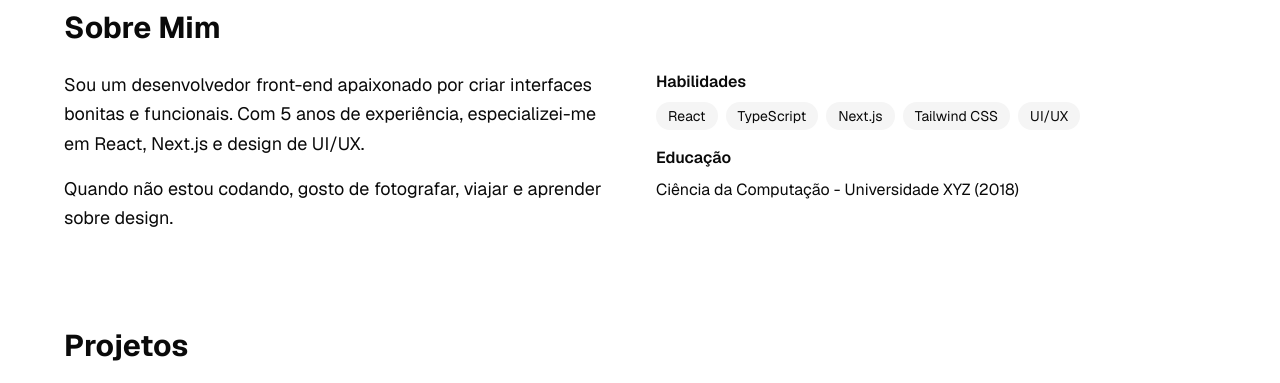
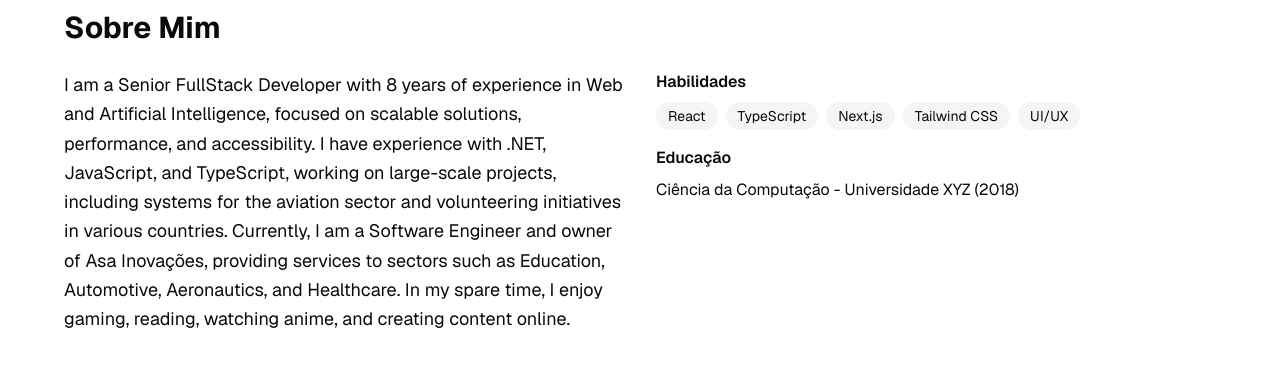
Before and after one commit to ReeseArch64/reesearch64-website, a Next.js app: page / in a window 1280 px wide. Shown: the part 270-653 px from the top of the page. Built offline with nearby package versions, Linux system fonts and the light colour scheme.

Commit message:
sobre mim

```diff
--- a/src/app/page.tsx
+++ b/src/app/page.tsx
@@ -8,6 +8,7 @@ import {
   CardContent,
 } from "@/components/ui/card";
 import { Avatar, AvatarImage, AvatarFallback } from "@/components/ui/avatar";
+import { aboutMe } from "@/constants/aboutMe";
 
 export default function Portfolio() {
   return (
@@ -41,15 +42,7 @@ export default function Portfolio() {
         <h2 className="text-3xl font-bold mb-6">Sobre Mim</h2>
         <div className="grid md:grid-cols-2 gap-8">
           <div>
-            <p className="text-lg leading-relaxed">
-              Sou um desenvolvedor front-end apaixonado por criar interfaces
-              bonitas e funcionais. Com 5 anos de experiência, especializei-me
-              em React, Next.js e design de UI/UX.
-            </p>
-            <p className="text-lg leading-relaxed mt-4">
-              Quando não estou codando, gosto de fotografar, viajar e aprender
-              sobre design.
-            </p>
+            <p className="text-lg leading-relaxed">{aboutMe}</p>
           </div>
           <div className="space-y-4">
             <div>
--- /dev/null
+++ b/src/constants/aboutMe.ts
@@ -0,0 +1,2 @@
+export const aboutMe =
+  "I am a Senior FullStack Developer with 8 years of experience in Web and Artificial Intelligence, focused on scalable solutions, performance, and accessibility. I have experience with .NET, JavaScript, and TypeScript, working on large-scale projects, including systems for the aviation sector and volunteering initiatives in various countries. Currently, I am a Software Engineer and owner of Asa Inovações, providing services to sectors such as Education, Automotive, Aeronautics, and Healthcare. In my spare time, I enjoy gaming, reading, watching anime, and creating content online.";
```
